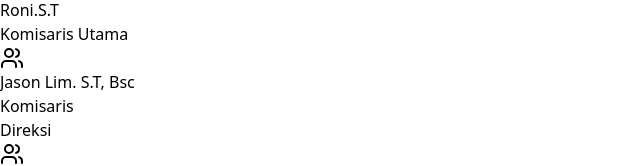
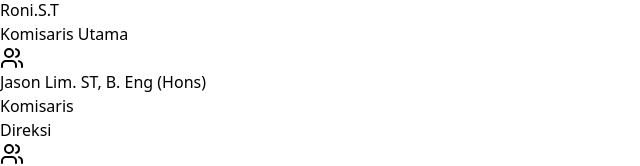
Before and after one commit to JazeL2304/sct-company-profile, a React (Vite) app: page / in a window 1280 px wide. Shown: the part 3539-3705 px from the top of the page, without its empty margins (0-640 px from the left). Built offline with nearby package versions, Linux system fonts and the light colour scheme; the HTML template or start-up script is replaced by a standard one.

Commit message:
Revisi nama anggota komisaris

```diff
--- a/src/sections/Organization.jsx
+++ b/src/sections/Organization.jsx
@@ -21,7 +21,7 @@ export default function Organization() {
               </div>
               <div className="bg-white rounded-lg p-4 text-center shadow">
                 <Users className="h-10 w-10 text-blue-600 mx-auto mb-2" />
-                <h5 className="font-bold text-gray-800">Jason Lim. S.T, Bsc</h5>
+                <h5 className="font-bold text-gray-800">Jason Lim. ST, B. Eng (Hons)</h5>
                 <p className="text-sm text-gray-600">Komisaris</p>
               </div>
             </div>
```
